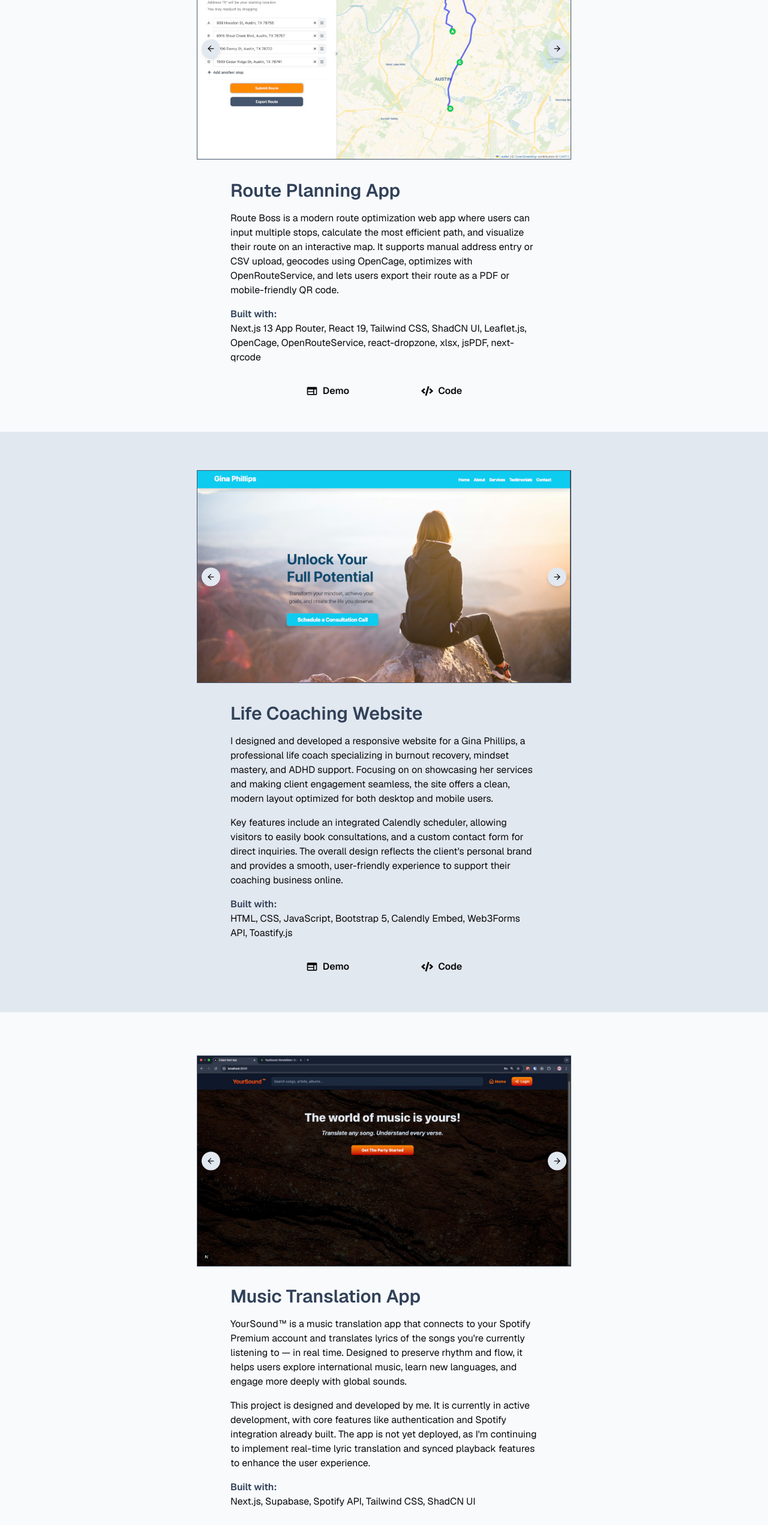
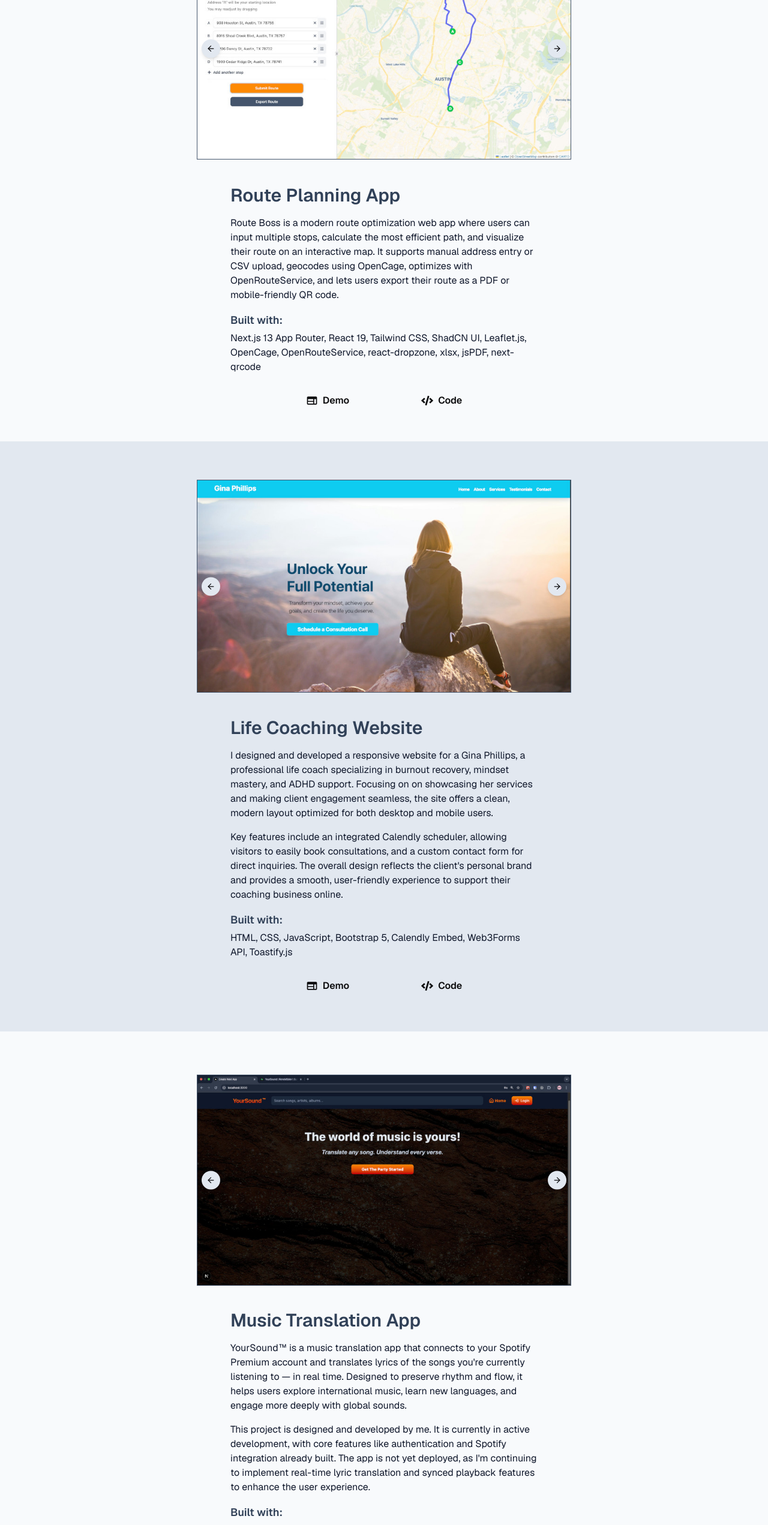
Before and after one commit to ReneMSdev/portfolio-website, a Next.js app: page /projects in a window 1280 px wide. Shown: the part 234-2777 px from the top of the page at 60% size. Built offline with nearby package versions, Linux system fonts and the light colour scheme.

Commit message:
applying styles to text

```diff
--- a/src/app/contact/page.js
+++ b/src/app/contact/page.js
@@ -15,8 +15,10 @@ import { useTheme } from 'next-themes'
 
 export default function ContactPage() {
   const { theme } = useTheme()
+  const { setIsLoading } = useLoading()
 
-  const { setIsLoading } = useLoading()
+  const linkStyles =
+    'text-slate-700 dark:text-[#A8DADC] hover:text-blue-500 dark:hover:text-blue-500 text-sm font-medium'
 
   useEffect(() => {
     setIsLoading(false)
@@ -148,7 +150,7 @@ export default function ContactPage() {
           <div className='flex flex-col items-start gap-3 pb-20'>
             <a
               href='mailto:renems.dev@gmail.com'
-              className='text-slate-700 dark:text-[#A8DADC] hover:text-blue-500 text-sm font-medium'
+              className={linkStyles}
             >
               <div className='flex'>
                 <MdEmail className='text-xl mr-4' />
@@ -157,7 +159,7 @@ export default function ContactPage() {
             </a>
             <a
               href='tel:+15103131898'
-              className='text-slate-700 dark:text-[#A8DADC] hover:text-blue-500 text-sm font-medium'
+              className={linkStyles}
             >
               <div className='flex'>
                 <FaPhoneSquareAlt className='text-xl mr-4' />
@@ -168,7 +170,7 @@ export default function ContactPage() {
               href='https://github.com/ReneMSdev'
               target='_blank'
               rel='noopener noreferrer'
-              className='text-slate-700 dark:text-[#A8DADC] hover:text-blue-500 text-sm font-medium'
+              className={linkStyles}
             >
               <div className='flex'>
                 <FaGithub className='text-xl mr-4' />
@@ -179,7 +181,7 @@ export default function ContactPage() {
               href='https://www.linkedin.com/in/rene-maxey-salomone-5444722a8/'
               target='_blank'
               rel='noopener noreferrer'
-              className='text-slate-700 dark:text-[#A8DADC] hover:text-blue-500 text-sm font-medium'
+              className={linkStyles}
             >
               <div className='flex'>
                 <FaLinkedin className='text-xl mr-4' />
--- a/src/app/page.js
+++ b/src/app/page.js
@@ -56,6 +56,8 @@ const skills = [
   { name: 'Vercel', icon: SiVercel, color: '#000000', darkModeFix: true },
 ]
 
+const textStyles = ' max-w-md text-slate-900 dark:text-slate-200'
+
 export default function Home() {
   const [open, setOpen] = useState(false)
   const { setIsLoading } = useLoading()
@@ -86,7 +88,7 @@ export default function Home() {
 
       {/* Text Column - below image on small screens, left on md+ */}
       <div className='order-2 md:order-1 flex flex-col items-center md:items-start pb-20'>
-        <h1 className='text-3xl md:text-6xl font-semibold text-slate-700 dark:text-slate-200'>
+        <h1 className='text-3xl md:text-6xl font-semibold text-slate-700 dark:text-[#A8DADC]'>
           René
           <br className='hidden md:inline' /> Maxey-
           <br className='hidden md:inline' />
@@ -102,20 +104,20 @@ export default function Home() {
           onOpenChange={setOpen}
           className='max-w-md'
         >
-          <p className='max-w-md pt-8 text-gray-800 dark:text-gray-200'>
+          <p className={'max-w-md pt-8' + textStyles}>
             Hi, I&apos;m René &mdash; a software developer with a background in design and computer
             science. I have a passion for problem solving and building human-centered web
             applications. I&apos;m currently open to full-time roles where I can contribute to
             meaningful products, continue learning, and collaborate with thoughtful teams.
           </p>
           <CollapsibleContent className='space-y-4'>
-            <p className='max-w-md pt-4 text-gray-800 dark:text-gray-200'>
+            <p className={'pt-4' + textStyles}>
               After earning my B.S. in Computer Science, I&apos;ve developed a variety of projects
               working freelance for small businesses and entrepreneurs. Through collaboration,
               I&apos;ve helped bring my clients&apos; ideas to life. I&apos;m always striving to
               create seamless user experiences.
             </p>
-            <p className='max-w-md text-gray-800 dark:text-gray-200'>
+            <p className={textStyles}>
               Outside of coding, you&apos;ll usually find me traveling, discovering new coffee
               shops, and working on my next Spotify playlist. Feel free to reach out &mdash;
               I&apos;m always happy to connect and collaborate.
--- a/src/app/projects/page.js
+++ b/src/app/projects/page.js
@@ -28,6 +28,10 @@ export default function ProjectsPage() {
     '/img/project3/music5.jpg',
   ]
 
+  const textStyles = 'mt-4 max-w-lg text-slate-900 dark:text-slate-200'
+  const builtWith = 'text-lg font-semibold text-slate-700 dark:text-[#A8DADC] mt-4'
+  const builtWithText = 'mt-1 max-w-lg text-slate-900 dark:text-slate-200'
+
   return (
     <div className='min-h-screen grid grid-cols-1 gap-8 items-start pt-30 md:pt-12'>
       {/* Project 1 */}
@@ -36,19 +40,18 @@ export default function ProjectsPage() {
         <EmblaCarousel slides={projectOneImages} />
 
         {/* Text */}
-        <div className='mt-8 mx-auto'>
+        <div className='mt-10 mx-auto'>
           <h2 className='text-3xl text-slate-700 dark:text-[#A8DADC] font-semibold text-center md:text-start'>
             Route Planning App
           </h2>
-          <p className='max-w-lg mt-4'>
+          <p className={textStyles}>
             Route Boss is a modern route optimization web app where users can input multiple stops,
             calculate the most efficient path, and visualize their route on an interactive map. It
             supports manual address entry or CSV upload, geocodes using OpenCage, optimizes with
             OpenRouteService, and lets users export their route as a PDF or mobile-friendly QR code.
           </p>
-          <p className='max-w-lg mt-4'>
-            <span className='font-semibold text-slate-700 dark:text-[#A8DADC]'>Built with:</span>
-            <br />
+          <p className={builtWith}>Built with:</p>
+          <p className={builtWithText}>
             Next.js 13 App Router, React 19, Tailwind CSS, ShadCN UI, Leaflet.js, OpenCage,
             OpenRouteService, react-dropzone, xlsx, jsPDF, next-qrcode
           </p>
@@ -87,25 +90,24 @@ export default function ProjectsPage() {
         <EmblaCarousel slides={projectTwoImages} />
 
         {/* Text */}
-        <div className='mt-8 mx-auto'>
+        <div className='mt-10 mx-auto'>
           <h2 className='text-3xl text-slate-700 dark:text-[#A8DADC] font-semibold text-center md:text-start'>
             Life Coaching Website
           </h2>
-          <p className='max-w-lg mt-4'>
+          <p className={textStyles}>
             I designed and developed a responsive website for a Gina Phillips, a professional life
             coach specializing in burnout recovery, mindset mastery, and ADHD support. Focusing on
             on showcasing her services and making client engagement seamless, the site offers a
             clean, modern layout optimized for both desktop and mobile users.
           </p>
-          <p className='max-w-lg mt-4'>
+          <p className={textStyles}>
             Key features include an integrated Calendly scheduler, allowing visitors to easily book
             consultations, and a custom contact form for direct inquiries. The overall design
             reflects the client&apos;s personal brand and provides a smooth, user-friendly
             experience to support their coaching business online.
           </p>
-          <p className='max-w-lg mt-4'>
-            <span className='font-semibold text-slate-700 dark:text-[#A8DADC]'>Built with:</span>
-            <br />
+          <p className={builtWith}>Built with:</p>
+          <p className={builtWithText}>
             HTML, CSS, JavaScript, Bootstrap 5, Calendly Embed, Web3Forms API, Toastify.js
           </p>
         </div>
@@ -143,27 +145,24 @@ export default function ProjectsPage() {
         <EmblaCarousel slides={projectThreeImages} />
 
         {/* Text */}
-        <div className='mt-8 mx-auto'>
+        <div className='mt-10 mx-auto'>
           <h2 className='text-3xl text-slate-700 dark:text-[#A8DADC] font-semibold text-center md:text-start'>
             Music Translation App
           </h2>
-          <p className='max-w-lg mt-4'>
+          <p className={textStyles}>
             YourSound™ is a music translation app that connects to your Spotify Premium account and
             translates lyrics of the songs you&apos;re currently listening to — in real time.
             Designed to preserve rhythm and flow, it helps users explore international music, learn
             new languages, and engage more deeply with global sounds.
           </p>
-          <p className='max-w-lg mt-4'>
+          <p className={textStyles}>
             This project is designed and developed by me. It is currently in active development,
             with core features like authentication and Spotify integration already built. The app is
             not yet deployed, as I&apos;m continuing to implement real-time lyric translation and
             synced playback features to enhance the user experience.
           </p>
-          <p className='max-w-lg mt-4'>
-            <span className='font-semibold text-slate-700 dark:text-[#A8DADC]'>Built with:</span>
-            <br />
-            Next.js, Supabase, Spotify API, Tailwind CSS, ShadCN UI
-          </p>
+          <p className={builtWith}>Built with:</p>
+          <p className={builtWithText}>Next.js, Supabase, Spotify API, Tailwind CSS, ShadCN UI</p>
         </div>
 
         {/* Demo & Code links */}
```
